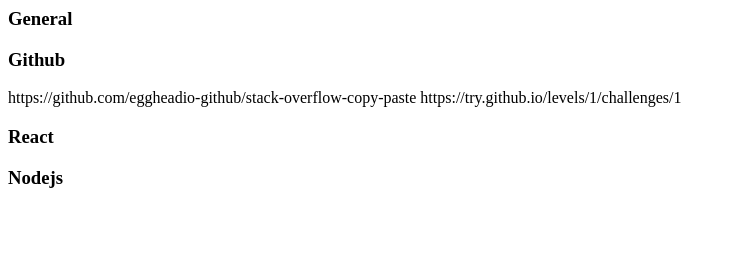
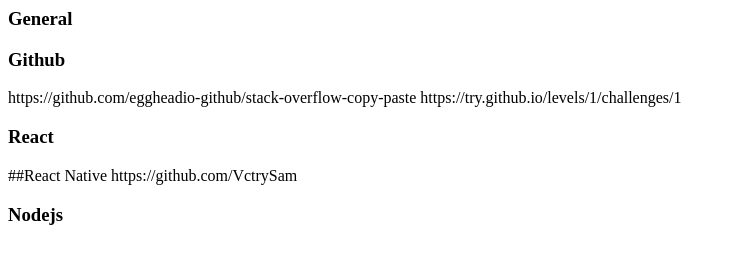
Before and after one commit to NileshPatel17/js-resources, a plain HTML site: page index.html in a window 1280 px wide. Shown: the whole page, without its empty margins (0-736 px from the left). Drawn offline with Linux system fonts and the light colour scheme.

Commit message:
Update index.html

```diff
--- a/index.html
+++ b/index.html
@@ -6,6 +6,8 @@
 https://github.com/eggheadio-github/stack-overflow-copy-paste
 https://try.github.io/levels/1/challenges/1
 <h3>React</h3>
+##React Native
+  https://github.com/VctrySam
 
 <h3>Nodejs</h3>
 
```
